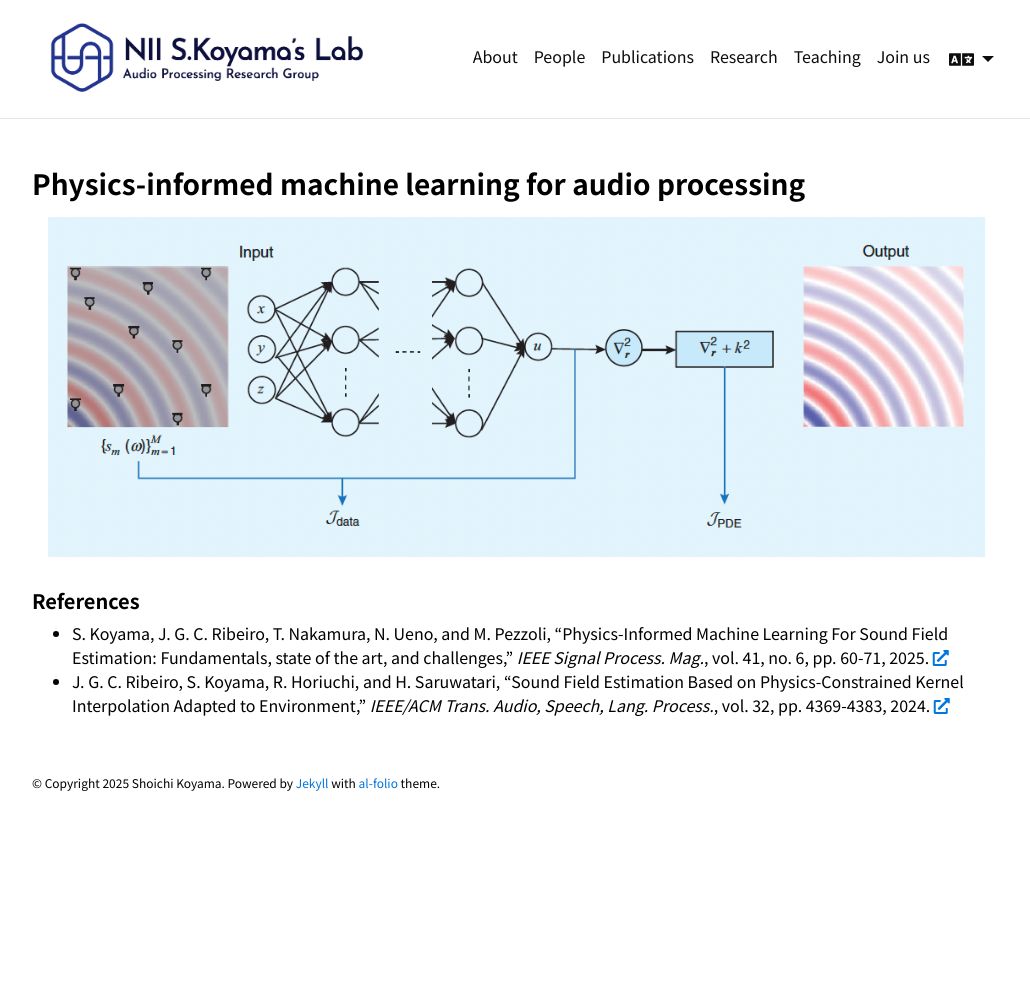
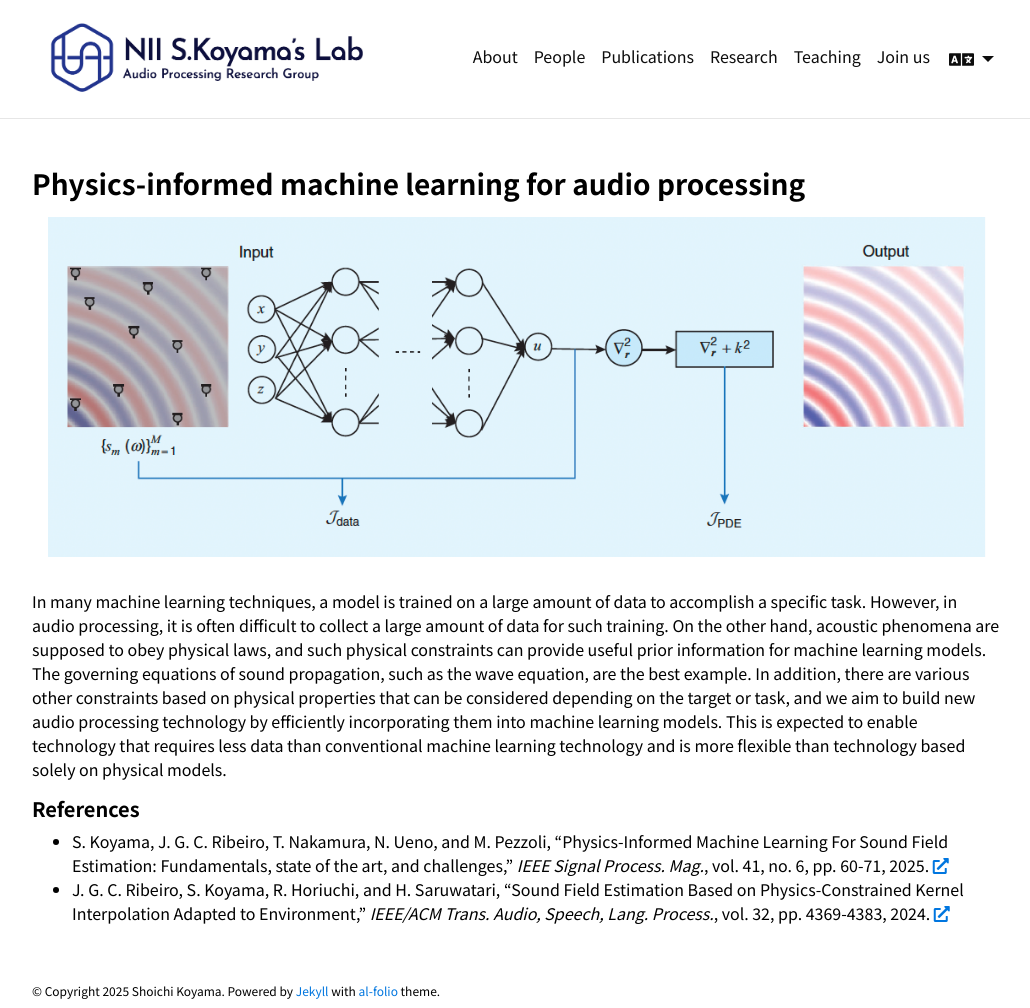
Before and after one commit to skoyamalab/skoyamalab.github.io, a Jekyll site: the page built from _projects/piml.md, in a window 1280 px wide and 1008 px high. Shown: the whole window, without its empty margins (123-1153 px from the left). Built offline with Jekyll 4.4.1, drawn with Linux system fonts in a browser that asks for light colours; full-size pictures stand in for the smaller copies a plugin makes; comment, search, counter and statistics services are not loaded; a style sheet for code colours, icons or effects is not loaded.

Commit message:
updated research

```diff
--- a/_projects/piml.md
+++ b/_projects/piml.md
@@ -16,7 +16,7 @@ importance: 2
 </div>
 </div>
 
-
+In many machine learning techniques, a model is trained on a large amount of data to accomplish a specific task. However, in audio processing, it is often difficult to collect a large amount of data for such training. On the other hand, acoustic phenomena are supposed to obey physical laws, and such physical constraints can provide useful prior information for machine learning models. The governing equations of sound propagation, such as the wave equation, are the best example. In addition, there are various other constraints based on physical properties that can be considered depending on the target or task, and we aim to build new audio processing technology by efficiently incorporating them into machine learning models. This is expected to enable technology that requires less data than conventional machine learning technology and is more flexible than technology based solely on physical models.
 
 ##### References
 - S. Koyama, J. G. C. Ribeiro, T. Nakamura, N. Ueno, and M. Pezzoli, "Physics-Informed Machine Learning For Sound Field Estimation: Fundamentals, state of the art, and challenges," *IEEE Signal Process. Mag.*, vol. 41, no. 6, pp. 60-71, 2025. <a href="https://doi.org/10.1109/MSP.2024.3465896" target="_blank"><i class="fas fa-external-link-alt"></i></a>
```
Also changed, not shown: _projects_ja/piml.md (+1 -1 lines).
